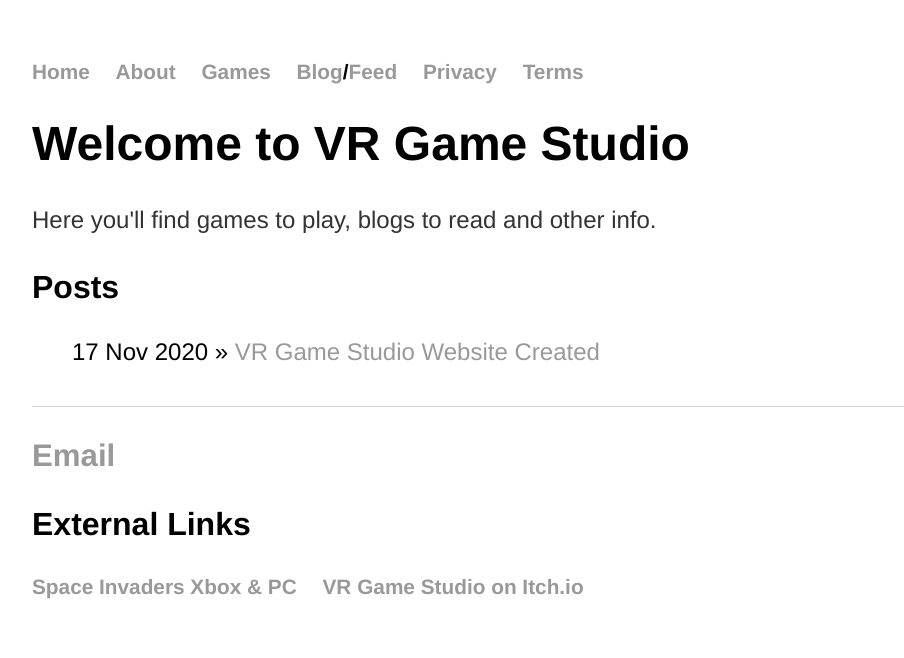
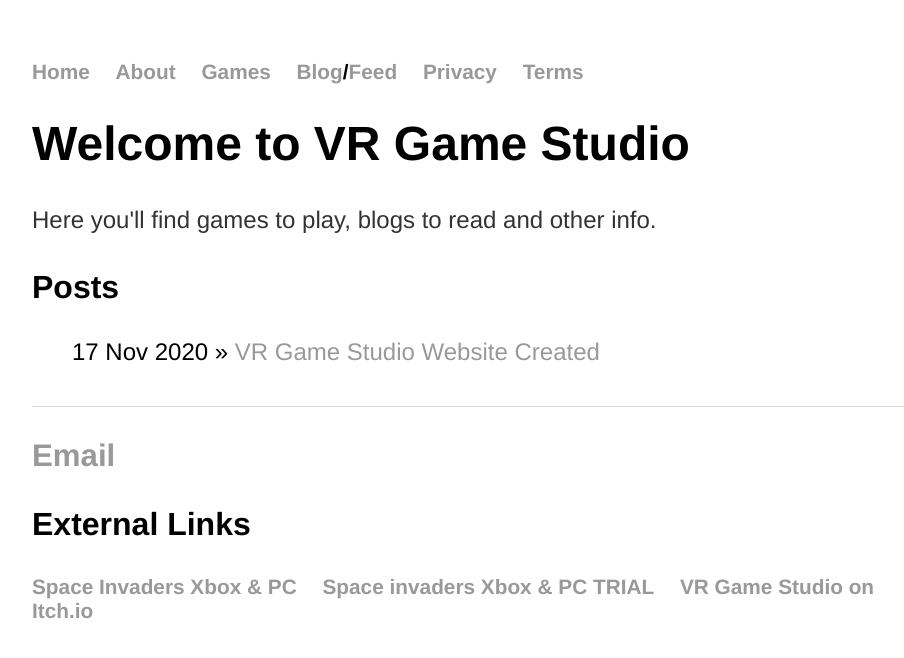
Before and after one commit to vrgamestudio/vrgamestudio.github.io, a Jekyll site: the page built from index.html, in a window 1280 px wide. Shown: the top 658 px of the page, without its empty margins (160-1064 px from the left). Built offline with Jekyll 4.4.1, drawn with Linux system fonts in a browser that asks for light colours.

Commit message:
Update default.html
Added trial version link for Space Invader 7

```diff
--- a/_layouts/default.html
+++ b/_layouts/default.html
@@ -31,6 +31,7 @@
     <nav>
       <ul>
         <li><a href="/spaceinvaders-xbox-pc">Space Invaders Xbox &amp; PC</a></li>
+        <li><a href="/spaceinvaders-xbox-pc-trial">Space invaders Xbox &amp; PC TRIAL</a></li>
         <li><a href="https://vrgamestudio.itch.io">VR Game Studio on Itch.io</a></li>
       </ul>
   </body>
```
